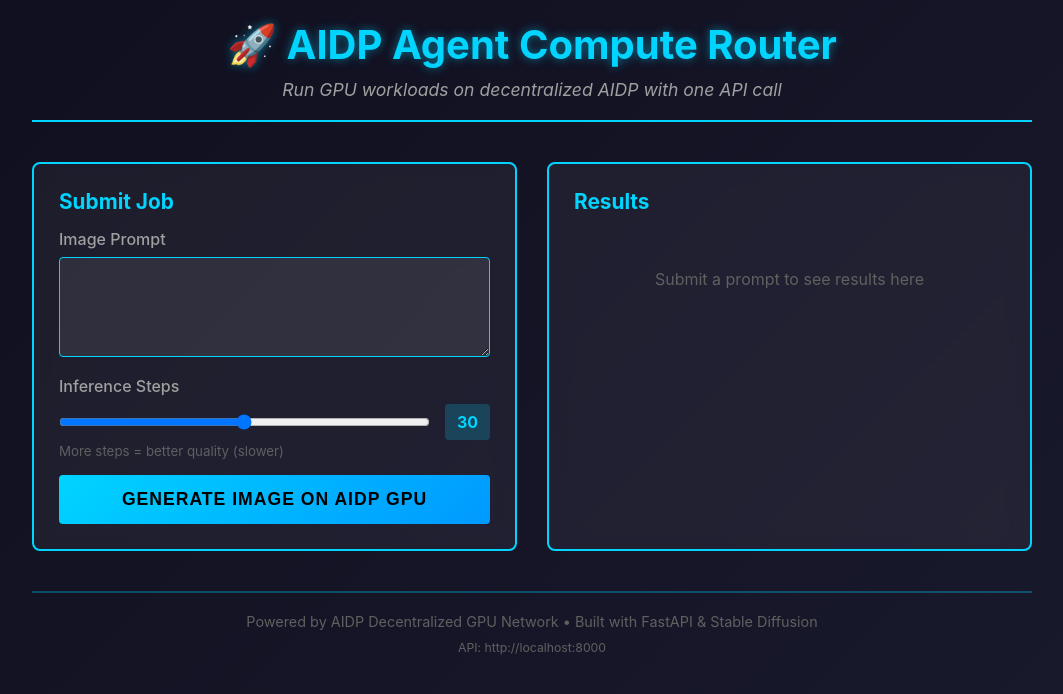
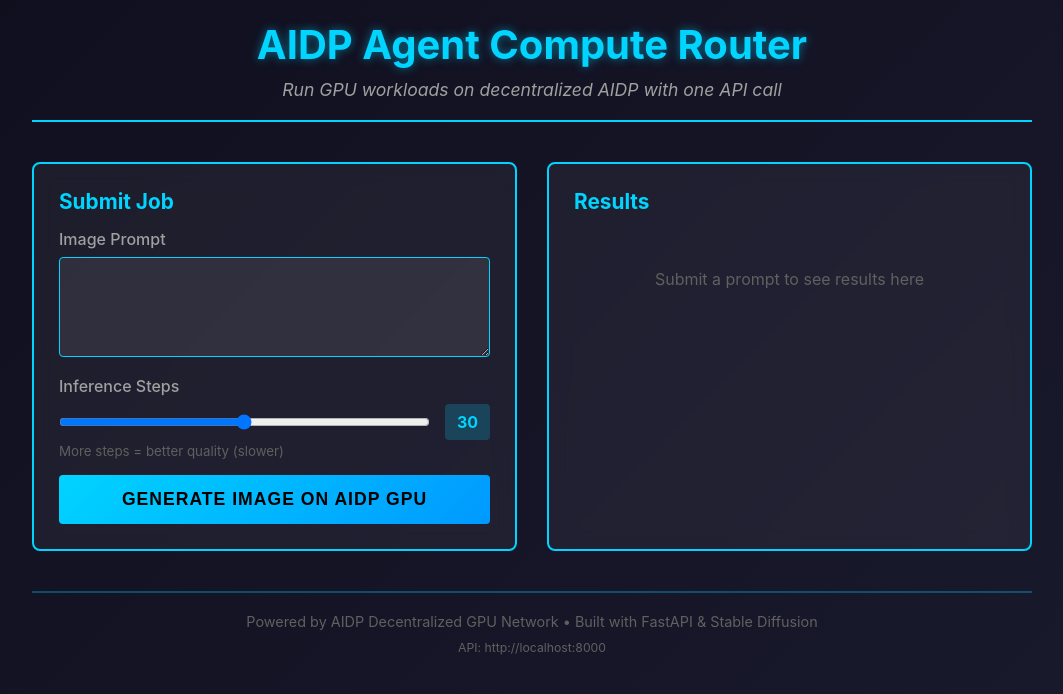
Before and after one commit to DVO1111/AIDP, a plain HTML site: page Frontend/index.html in a window 1280 px wide. Shown: the whole page, without its empty margins (108-1171 px from the left). Drawn offline with Linux system fonts and the light colour scheme.

Commit message:
Remove emoji from frontend header for cleaner presentation

```diff
--- a/Frontend/index.html
+++ b/Frontend/index.html
@@ -277,7 +277,7 @@
 
 <div class="container">
   <header>
-    <h1>🚀 AIDP Agent Compute Router</h1>
+    <h1>AIDP Agent Compute Router</h1>
     <p class="tagline">Run GPU workloads on decentralized AIDP with one API call</p>
   </header>
 
```
